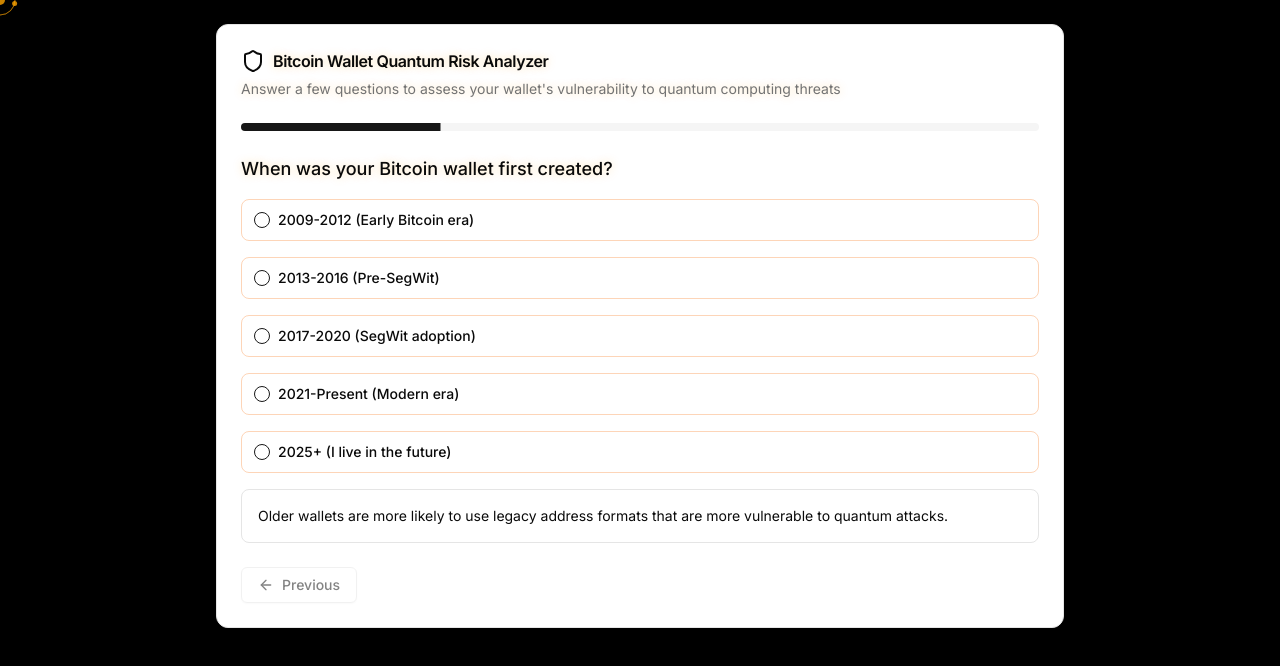
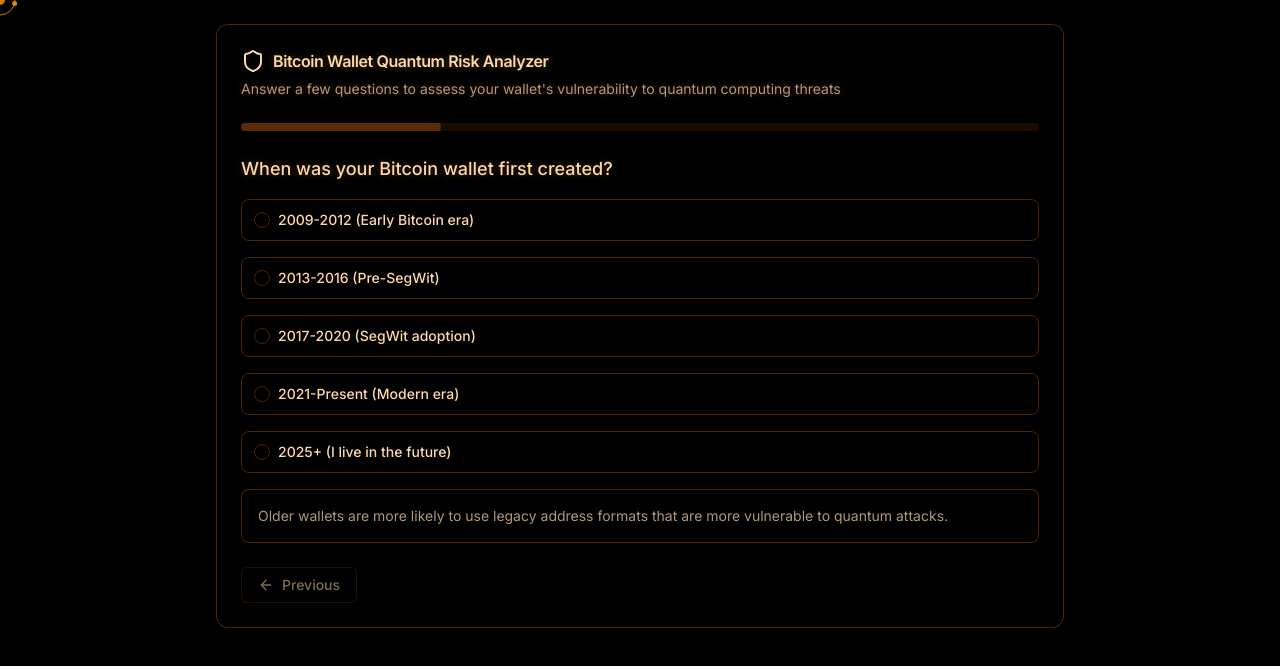
Before and after one commit to jimbrend/quantum-bitcoin-analyzer, a Next.js app: page / in a window 1280 px wide. Shown: the top 666 px of the page. Built offline with nearby package versions, Linux system fonts and the light colour scheme.

Commit message:
darker theme update

```diff
--- a/app/layout.tsx
+++ b/app/layout.tsx
@@ -17,8 +17,8 @@ export default function RootLayout({
   children: React.ReactNode
 }>) {
   return (
-    <html lang="en">
-      <body className={inter.className}>
+    <html lang="en" className="dark">
+      <body className={`${inter.className} bg-black text-orange-200 min-h-screen`}>
         <CustomCursor />
         {children}
       </body>
--- a/components/ui/alert.tsx
+++ b/components/ui/alert.tsx
@@ -8,9 +8,9 @@ const alertVariants = cva(
   {
     variants: {
       variant: {
-        default: "bg-background text-foreground",
+        default: "bg-black text-orange-200 border-orange-500/30",
         destructive:
-          "border-destructive/50 text-destructive dark:border-destructive [&>svg]:text-destructive",
+          "border-red-500/30 text-red-200 bg-black [&>svg]:text-red-200",
       },
     },
     defaultVariants: {
@@ -38,7 +38,7 @@ const AlertTitle = React.forwardRef<
 >(({ className, ...props }, ref) => (
   <h5
     ref={ref}
-    className={cn("mb-1 font-medium leading-none tracking-tight", className)}
+    className={cn("mb-1 font-medium leading-none tracking-tight text-orange-200", className)}
     {...props}
   />
 ))
@@ -50,7 +50,7 @@ const AlertDescription = React.forwardRef<
 >(({ className, ...props }, ref) => (
   <div
     ref={ref}
-    className={cn("text-sm [&_p]:leading-relaxed", className)}
+    className={cn("text-sm [&_p]:leading-relaxed text-orange-200/70", className)}
     {...props}
   />
 ))
--- a/components/ui/badge.tsx
+++ b/components/ui/badge.tsx
@@ -9,12 +9,12 @@ const badgeVariants = cva(
     variants: {
       variant: {
         default:
-          "border-transparent bg-primary text-primary-foreground hover:bg-primary/80",
+          "border-orange-500/30 bg-orange-500/30 text-orange-200 hover:bg-orange-500/40",
         secondary:
-          "border-transparent bg-secondary text-secondary-foreground hover:bg-secondary/80",
+          "border-orange-500/20 bg-orange-500/20 text-orange-200 hover:bg-orange-500/30",
         destructive:
-          "border-transparent bg-destructive text-destructive-foreground hover:bg-destructive/80",
-        outline: "text-foreground",
+          "border-red-500/30 bg-red-500/30 text-red-200 hover:bg-red-500/40",
+        outline: "text-orange-200 border-orange-500/30",
       },
     },
     defaultVariants: {
--- a/components/ui/button.tsx
+++ b/components/ui/button.tsx
@@ -10,15 +10,15 @@ const buttonVariants = cva(
     variants: {
       variant: {
         default:
-          "bg-primary text-primary-foreground shadow hover:bg-primary/90",
+          "bg-orange-500/30 text-orange-200 shadow hover:bg-orange-500/40 border border-orange-500/30",
         destructive:
-          "bg-destructive text-destructive-foreground shadow-sm hover:bg-destructive/90",
+          "bg-red-500/30 text-red-200 shadow-sm hover:bg-red-500/40 border border-red-500/30",
         outline:
-          "border border-input bg-background shadow-sm hover:bg-accent hover:text-accent-foreground",
+          "border border-orange-500/30 bg-black shadow-sm hover:bg-orange-500/10 hover:text-orange-200",
         secondary:
-          "bg-secondary text-secondary-foreground shadow-sm hover:bg-secondary/80",
-        ghost: "hover:bg-accent hover:text-accent-foreground",
-        link: "text-primary underline-offset-4 hover:underline",
+          "bg-orange-500/20 text-orange-200 shadow-sm hover:bg-orange-500/30 border border-orange-500/30",
+        ghost: "hover:bg-orange-500/10 hover:text-orange-200",
+        link: "text-orange-200 underline-offset-4 hover:underline",
       },
       size: {
         default: "h-9 px-4 py-2",
--- a/components/ui/card.tsx
+++ b/components/ui/card.tsx
@@ -9,7 +9,7 @@ const Card = React.forwardRef<
   <div
     ref={ref}
     className={cn(
-      "rounded-xl border bg-card text-card-foreground shadow",
+      "rounded-xl border border-orange-500/30 bg-black text-orange-200 shadow",
       className
     )}
     {...props}
@@ -35,7 +35,7 @@ const CardTitle = React.forwardRef<
 >(({ className, ...props }, ref) => (
   <h3
     ref={ref}
-    className={cn("font-semibold leading-none tracking-tight", className)}
+    className={cn("font-semibold leading-none tracking-tight text-orange-200", className)}
     {...props}
   />
 ))
@@ -47,7 +47,7 @@ const CardDescription = React.forwardRef<
 >(({ className, ...props }, ref) => (
   <p
     ref={ref}
-    className={cn("text-sm text-muted-foreground", className)}
+    className={cn("text-sm text-orange-200/70", className)}
     {...props}
   />
 ))
--- a/components/ui/checkbox.tsx
+++ b/components/ui/checkbox.tsx
@@ -13,7 +13,7 @@ const Checkbox = React.forwardRef<
   <CheckboxPrimitive.Root
     ref={ref}
     className={cn(
-      "peer h-4 w-4 shrink-0 rounded-sm border border-primary ring-offset-background focus-visible:outline-none focus-visible:ring-2 focus-visible:ring-ring focus-visible:ring-offset-2 disabled:cursor-not-allowed disabled:opacity-50 data-[state=checked]:bg-primary data-[state=checked]:text-primary-foreground",
+      "peer h-4 w-4 shrink-0 rounded-sm border border-orange-500/30 ring-offset-background focus-visible:outline-none focus-visible:ring-2 focus-visible:ring-orange-500/30 focus-visible:ring-offset-2 disabled:cursor-not-allowed disabled:opacity-50 data-[state=checked]:bg-orange-500/30 data-[state=checked]:text-orange-200",
       className
     )}
     {...props}
--- a/components/ui/label.tsx
+++ b/components/ui/label.tsx
@@ -6,7 +6,7 @@ import { cva, type VariantProps } from "class-variance-authority"
 import { cn } from "@/lib/utils"
 
 const labelVariants = cva(
-  "text-sm font-medium leading-none peer-disabled:cursor-not-allowed peer-disabled:opacity-70"
+  "text-sm font-medium leading-none text-orange-200 peer-disabled:cursor-not-allowed peer-disabled:opacity-70"
 )
 
 const Label = React.forwardRef<
--- a/components/ui/progress.tsx
+++ b/components/ui/progress.tsx
@@ -12,13 +12,13 @@ const Progress = React.forwardRef<
   <ProgressPrimitive.Root
     ref={ref}
     className={cn(
-      "relative h-4 w-full overflow-hidden rounded-full bg-secondary",
+      "relative h-4 w-full overflow-hidden rounded-full bg-orange-500/10",
       className
     )}
     {...props}
   >
     <ProgressPrimitive.Indicator
-      className="h-full w-full flex-1 bg-primary transition-all"
+      className="h-full w-full flex-1 bg-orange-500/30 transition-all"
       style={{ transform: `translateX(-${100 - (value || 0)}%)` }}
     />
   </ProgressPrimitive.Root>
--- a/components/ui/radio-group.tsx
+++ b/components/ui/radio-group.tsx
@@ -27,7 +27,7 @@ const RadioGroupItem = React.forwardRef<
     <RadioGroupPrimitive.Item
       ref={ref}
       className={cn(
-        "aspect-square h-4 w-4 rounded-full border border-primary text-primary ring-offset-background focus:outline-none focus-visible:ring-2 focus-visible:ring-ring focus-visible:ring-offset-2 disabled:cursor-not-allowed disabled:opacity-50",
+        "aspect-square h-4 w-4 rounded-full border border-orange-500/30 text-orange-200 ring-offset-background focus:outline-none focus-visible:ring-2 focus-visible:ring-orange-500/30 focus-visible:ring-offset-2 disabled:cursor-not-allowed disabled:opacity-50",
         className
       )}
       {...props}
```
